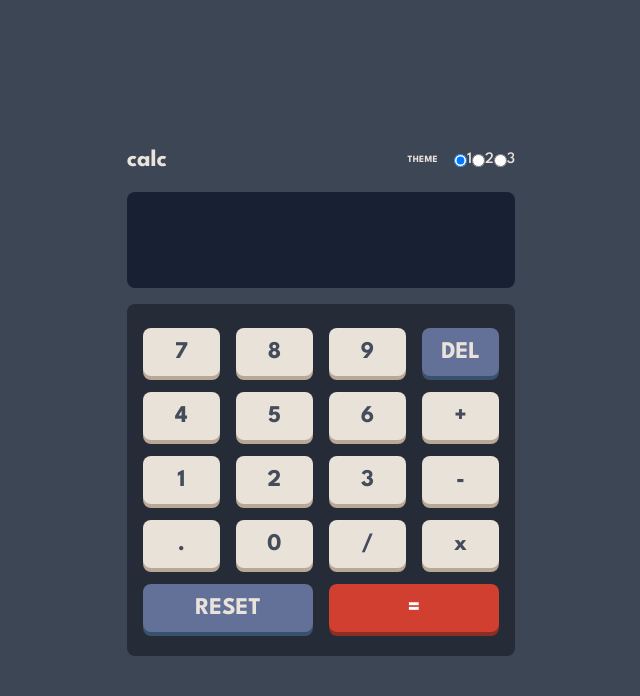
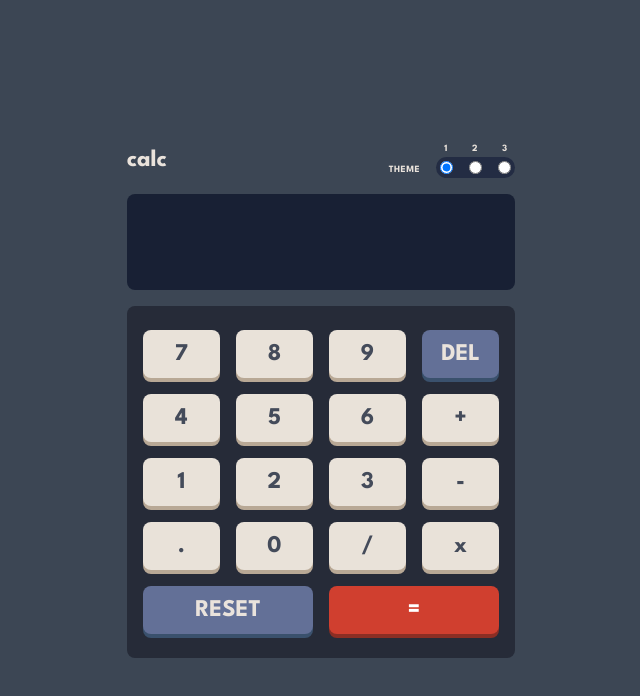
Before and after one commit to Kelechikizito/calculator-app, a React (Vite) app: page / in a window 1280 px wide. Shown: the top 696 px of the page, without its empty margins (319-959 px from the left). Built offline with nearby package versions, Linux system fonts and the light colour scheme.

Commit message:
files update

```diff
--- a/src/components/Header.jsx
+++ b/src/components/Header.jsx
@@ -1,24 +1,26 @@
 const Header = () => {
   return (
     <header className="flex justify-between text-[#EAE3DC]">
-      <div>
+      <div className="flex justify-center items-center">
         <h1 className="text-2xl font-bold">calc</h1>
       </div>
 
       <div className="flex gap-4">
-        <div className="flex items-center justify-center text-[0.6rem] font-bold tracking-wide">
+        <div className="flex flex-col justify-end text-[0.6rem] font-bold tracking-wider">
           <h6>THEME</h6>
         </div>
 
-        <div className="input flex place-items-center">
-          <input id="theme1" type="radio" name="theme" value="0" checked />
-          <label htmlFor="theme1">1</label>
-
-          <input id="theme2" type="radio" value="1" name="theme" />
-          <label htmlFor="theme2">2</label>
-
-          <input id="theme3" type="radio" value="2" name="theme" />
-          <label htmlFor="theme3">3</label>
+        <div className="themes-btns flex flex-col justify-between">
+          <div className="labels flex justify-between text-[0.6rem] font-bold px-2">
+            <label htmlFor="theme1">1</label>
+            <label htmlFor="theme2">2</label>
+            <label htmlFor="theme3">3</label>
+          </div>
+          <div className="theme-inputs flex gap-4 bg-[#232C43] p-[0.25rem] rounded-xl">
+            <input id="theme1" type="radio" name="theme" checked className="cursor-pointer"/>
+            <input id="theme2" type="radio" name="theme" className="cursor-pointer"/>
+            <input id="theme3" type="radio" name="theme" className="cursor-pointer"/>
+          </div>
         </div>
       </div>
     </header>
```
